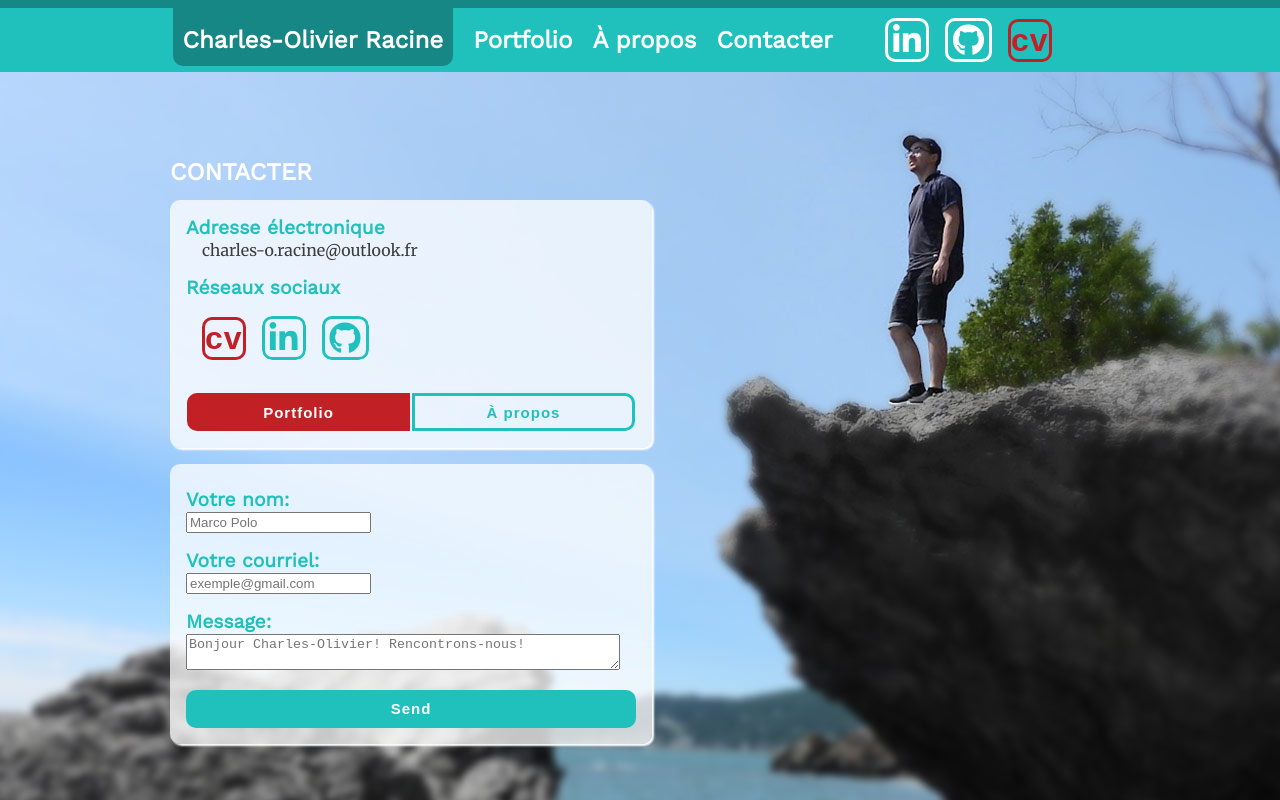
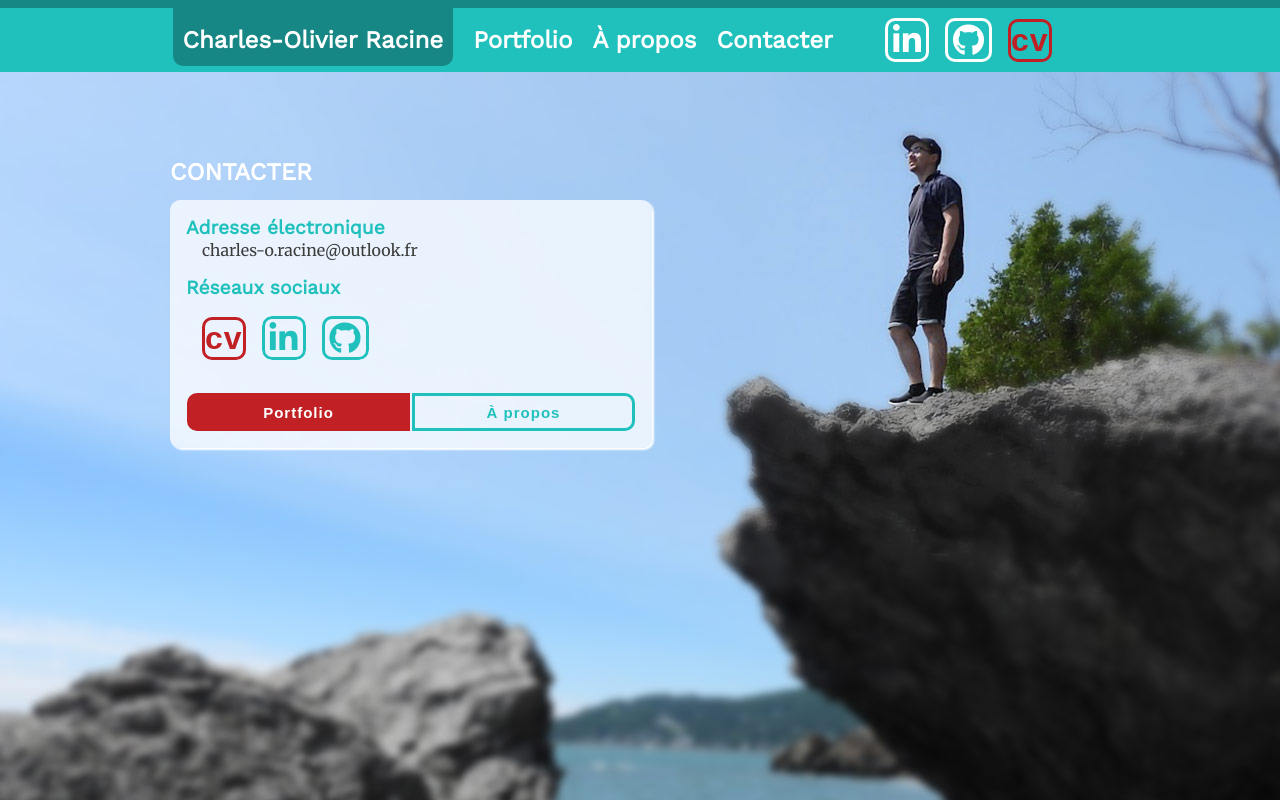
Before and after one commit to charloracine/pfolio-racc, a React (Create React App) app: page /contact in a window 1280 px wide. Built offline with nearby package versions, Linux system fonts and the light colour scheme.

Commit message:
requires work on contact forms

```diff
--- a/src/components/Pages/Contact.js
+++ b/src/components/Pages/Contact.js
@@ -112,7 +112,7 @@ const Contact = ({ endroit, setEndroit }) => {
             </Button>
           </ButtonGroup>
         </Card>
-        <Card
+        {/* <Card
           margin="1em 0"
           color={
             width < parseInt(size.laptopL) ? colors.halfwhite : "transparent"
@@ -154,7 +154,7 @@ const Contact = ({ endroit, setEndroit }) => {
               Send
             </Button>
           </form>
-        </Card>
+        </Card> */}
       </Column>
     </Container>
   );
```
